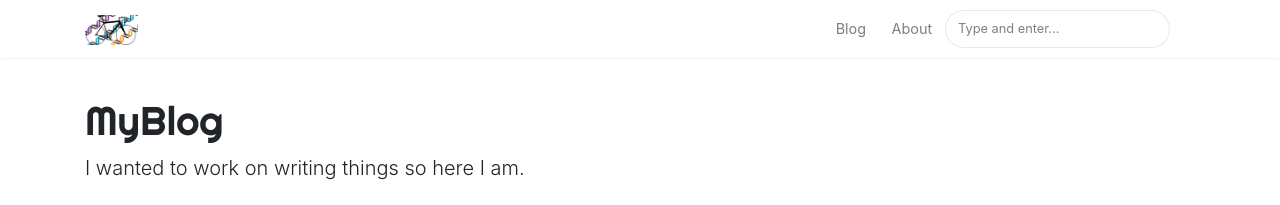
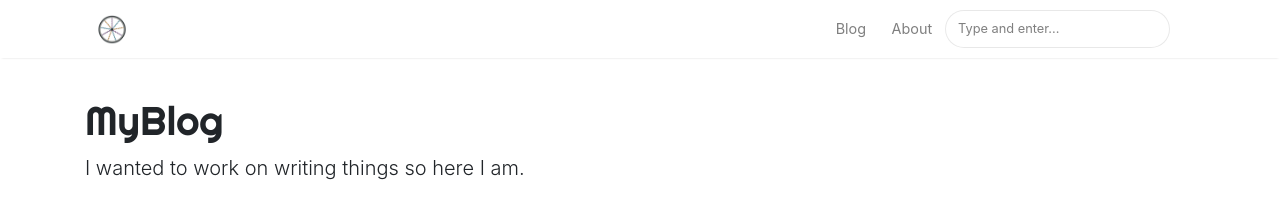
Before and after one commit to nathansharris/nathansharris.github.io, a Jekyll site: the page built from _pages/foo.md, in a window 1280 px wide. Shown: the top 205 px of the page. Built offline with Jekyll 4.4.1, drawn with Linux system fonts in a browser that asks for light colours; nearby versions of some CDN libraries; comment, search, counter and statistics services are not loaded.

Commit message:
Changed logo to logowheel

```diff
--- a/_config.yml
+++ b/_config.yml
@@ -2,7 +2,7 @@
 name: "MyBlog"
 title: "A blog maybe."
 description: "I wanted to work on writing things so here I am."
-logo: 'assets/images/bikeDNAback.png'
+logo: 'assets/images/logowheel.png'
 favicon: 'assets/images/bikeNA.png'
 baseurl: "/"
 google_analytics: 'UA-46278016-1'
```
